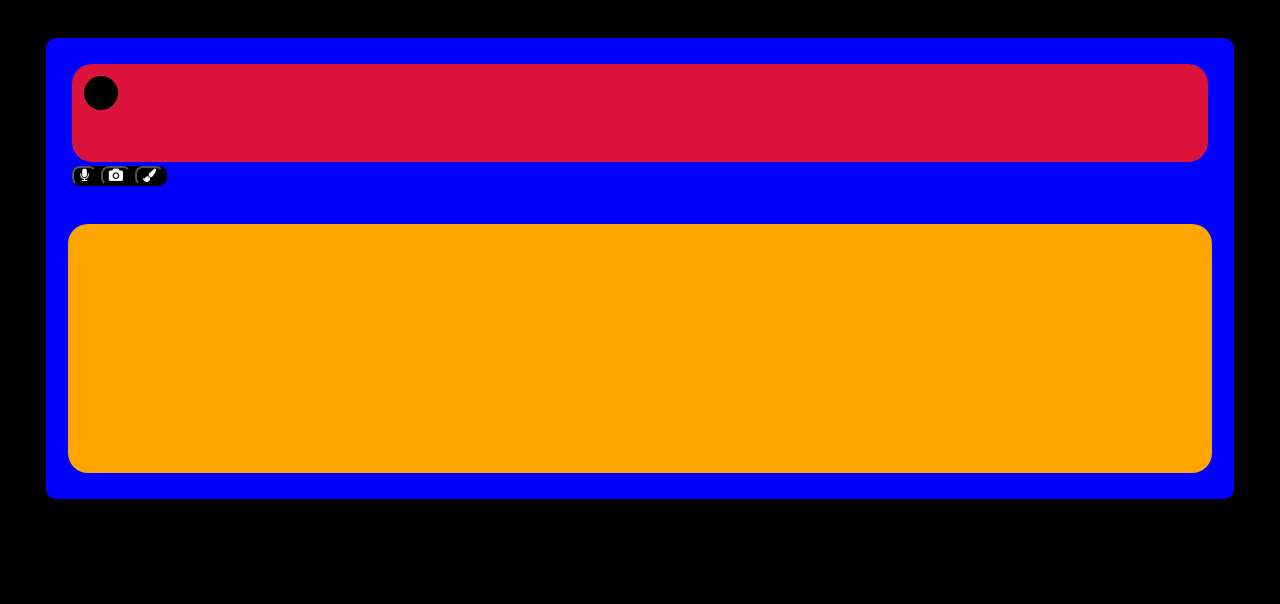
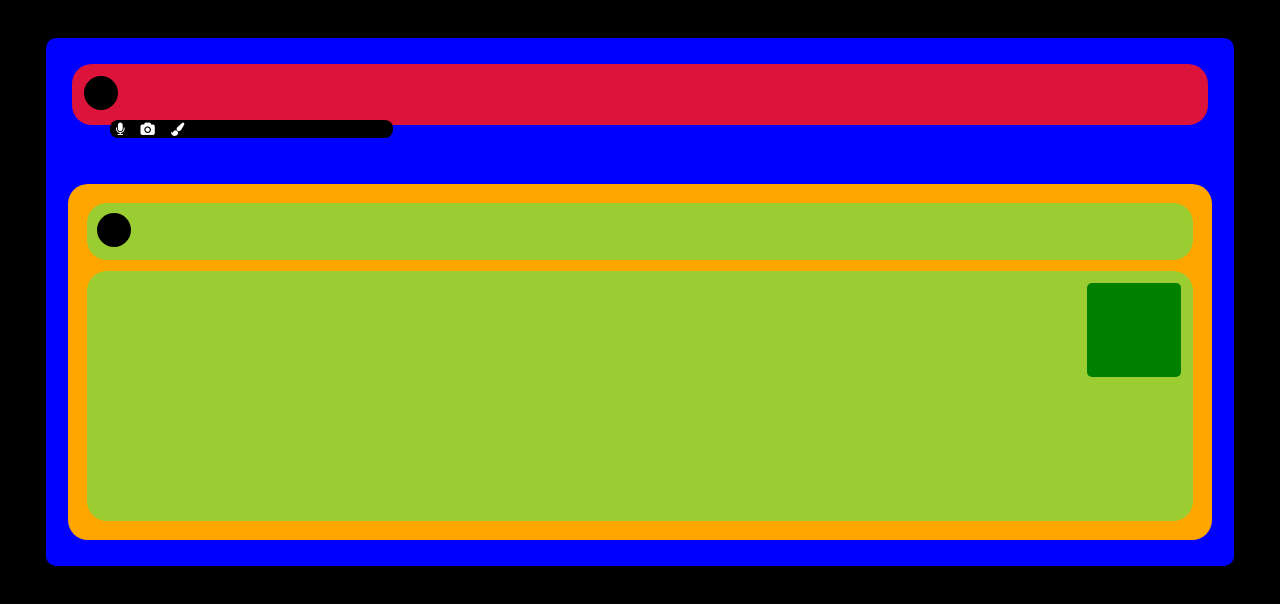
Before and after one commit to IOX-tech/pickle-CloudApps, a plain HTML site: page experienceKen/index.html in a window 1280 px wide. Drawn offline with Linux system fonts and the light colour scheme.

Commit message:
update to proto3

```diff
--- a/experienceKen/index.html
+++ b/experienceKen/index.html
@@ -15,8 +15,15 @@
         <button class="cbut" id="draw"><i class="fa fa-paint-brush" aria-hidden="true"></i></button>
     </div>
     <div class="output">
-        <div class="ans">
+        <div class="short">
+            <div class="user-logo">
 
+            </div>
+        </div>
+        <div class="ans-box">
+            <div class="image">
+
+            </div>
         </div>
     </div>
 
--- a/experienceKen/style.css
+++ b/experienceKen/style.css
@@ -18,8 +18,8 @@
 
 .input{
     background-color: crimson;
-    min-width: 15cm;
-    min-height: 2cm;
+    min-width: 8cm;
+    min-height: 1cm;
     border-radius: 20px;
     padding: 0.3cm;
 }
@@ -33,12 +33,16 @@
 }
 
 .cpan{
+    position: relative;
     margin-top: 4px;
-    max-width: 2.5cm;
+    max-width: 7.5cm;
     border-radius: 8px;
+    left: 1cm;
+    bottom: 0.23cm;
 }
 
 .cbut{
+    border: black;
     background-color: black;
     border-radius: 8px;
     color: white;
@@ -49,8 +53,36 @@
     margin-left: -0.1cm;
     margin-right: -0.1cm;
     background-color: orange;
-    min-width: 15cm;
+    min-width: 8.5cm;
     min-height: 6cm;
+    border-radius: 20px;
+    padding: 0.5cm;
+}
+
+
+.short{
+    background-color: yellowgreen;
+    padding: 0.25cm;
+    min-width: 8cm;
+    min-height: 1cm;
+    max-height: 2.5cm;
+    border-radius: 20px;
+}
+
+.ans-box{
+    background-color: yellowgreen;
+    min-width: 8cm;
+    min-height: 6cm;
+    margin-top: 0.3cm;
     border-radius: 20px;
     padding: 0.3cm;
 }
+
+.image{
+    background-color: green;
+    width: 2.5cm;
+    height: 2.5cm;
+    position: relative;
+    float: right;
+    border-radius: 5px;
+}
```
